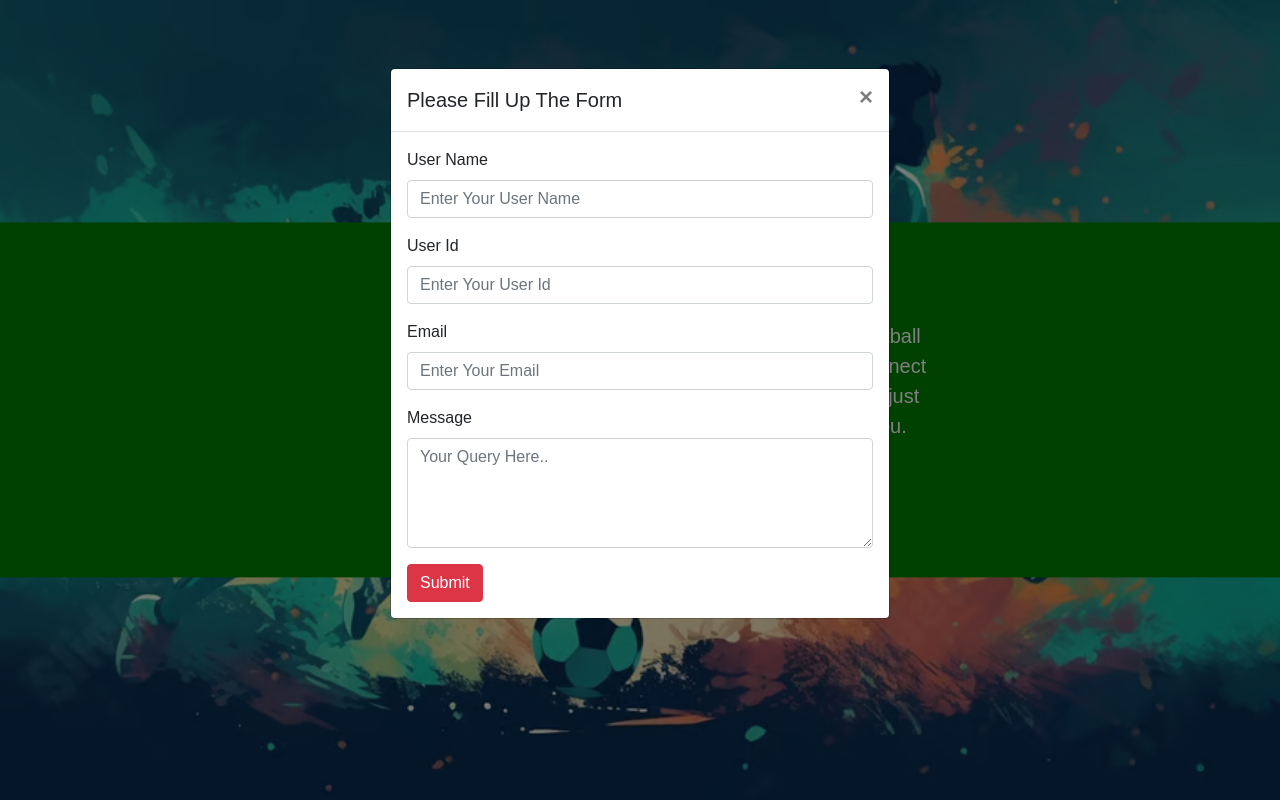
After one commit to IramDhrubo31/futbol, a PHP site: page /Contact_Page/contact.html in a window 1280 px wide, after a click on "Click Here". The commit adds this page. Run offline with PHP 8.4, Linux system fonts and the light colour scheme.

Commit message:
Update Contact Page

```diff
--- /dev/null
+++ b/Contact_Page/contact.css
@@ -0,0 +1,42 @@
+.paragraph{
+    margin-left: 33%;
+    width: 500px;
+    height: 200px;
+    color: white;
+
+}
+#contactpage{
+    background-color: green;
+    position: absolute;
+    top: 50%;
+    left: 50%;
+    transform: translate(-50%, -50%);
+
+}
+#btn {
+    font-size: 1em;
+    padding: 15px 35px;
+    color: white;
+    text-decoration: none;
+    cursor: pointer;
+    transition: all 0.3s ease-out;
+    background: rgb(2, 2, 101);
+    border-radius: 50px;
+
+}
+
+#contact-popup{
+    margin-top: 40px;
+}
+
+body {
+    font-family: Arial, sans-serif;
+}
+
+body{
+    background-image: url("background.png");
+    background-position: center;
+    background-attachment: fixed;
+    background-repeat: no-repeat;
+    background-size: cover;
+}
--- /dev/null
+++ b/Contact_Page/contact.html
@@ -0,0 +1,72 @@
+<!DOCTYPE html>
+<html lang="en">
+
+<head>
+    <meta charset="UTF-8">
+    <meta name="viewport" content="width=device-width, initial-scale=1.0">
+    <link rel="stylesheet" href="https://stackpath.bootstrapcdn.com/bootstrap/4.5.2/css/bootstrap.min.css">
+    <link rel="stylesheet" href="contact.css">
+    <title>Contact Popup</title>
+
+</head>
+
+<body>
+    <div class="Container">
+        <div class="row">
+            <div class="col-md-12" id="contactpage">
+                <h1 class="display-4 font-weight-bold text-white text-uppercase text-center pt-4">Contact Us</h1>
+                <div class="paragraph">
+                <p class="lead text-center"><b>Welcome to Fotboll, the ultimate destination for football enthusiasts! We're thrilled that you've chosen to connect with us. If you have any questions, suggestions, or just want to connect with us, we'd love to hear from you. Feel free to send us a message.</b> </p>
+                </div>
+
+
+
+            <button id="btn" class="btn btn-danger mx-auto d-block" data-toggle="modal" data-target="#contact-popup">Click Here</button>
+            </div>
+        </div>
+
+
+        <div class="modal" id="contact-popup">
+            <div class="modal-dialog">
+                <div class="modal-content">
+                    <div class="modal-header">
+                        <h5 class="modal-title">Please Fill Up The Form</h5>
+                        <button type="button" class="close" data-dismiss="contact" aria-label="Close">
+                            <span aria-hidden="true">&times;</span>
+                        </button>
+                    </div>
+                    <div class="modal-body">
+                        <form action="#" method="post">
+                            <div class="form-group">
+                                <label for="userName">User Name</label>
+                                <input type="text" class="form-control" id="userName"
+                                    placeholder="Enter Your User Name">
+                            </div>
+                            <div class="form-group">
+                                <label for="userId">User Id</label>
+                                <input type="number" class="form-control" id="userId" placeholder="Enter Your User Id">
+                            </div>
+                            <div class="form-group">
+                                <label for="email">Email</label>
+                                <input type="email" class="form-control" id="email" placeholder="Enter Your Email">
+                            </div>
+                            <div class="form-group">
+                                <label for="message">Message</label>
+                                <textarea class="form-control" id="message" placeholder="Your Query Here.." rows="4"
+                                    required></textarea>
+                            </div>
+                            <button type="submit" class="btn btn-danger">Submit</button>
+                        </form>
+                    </div>
+                </div>
+            </div>
+        </div>
+    </div>
+
+    <script src="https://code.jquery.com/jquery-3.5.1.slim.min.js"></script>
+    <script src="https://cdn.jsdelivr.net/npm/@popperjs/core@2.9.3/dist/umd/popper.min.js"></script>
+    <script src="https://stackpath.bootstrapcdn.com/bootstrap/4.5.2/js/bootstrap.min.js"></script>
+    <script src="script.js"></script>
+</body>
+
+</html>
--- /dev/null
+++ b/Contact_Page/script.js
@@ -0,0 +1,7 @@
+function openPopup() {
+    document.getElementById('contact-popup').style.display = 'block';
+}
+
+function closePopup() {
+    document.getElementById('contact-popup').style.display = 'none';
+}
--- a/index.html
+++ b/index.html
@@ -117,11 +117,7 @@
   </div>
   </section>
 
-  <!-- <div class="container">
-    <div class="row">
 
-    </div>
-  </div> -->
 
 
     <script src="https://cdn.jsdelivr.net/npm/bootstrap@5.3.2/dist/js/bootstrap.bundle.min.js" integrity="sha384-C6RzsynM9kWDrMNeT87bh95OGNyZPhcTNXj1NW7RuBCsyN/o0jlpcV8Qyq46cDfL" crossorigin="anonymous"></script>
```
Also changed, not shown: LoginFolder/login.css (+9 -4 lines), LoginFolder/login.html (+12 -7 lines), LoginFolder/signUp.css (+3 -5 lines), Contact_Page/background.png (added).
